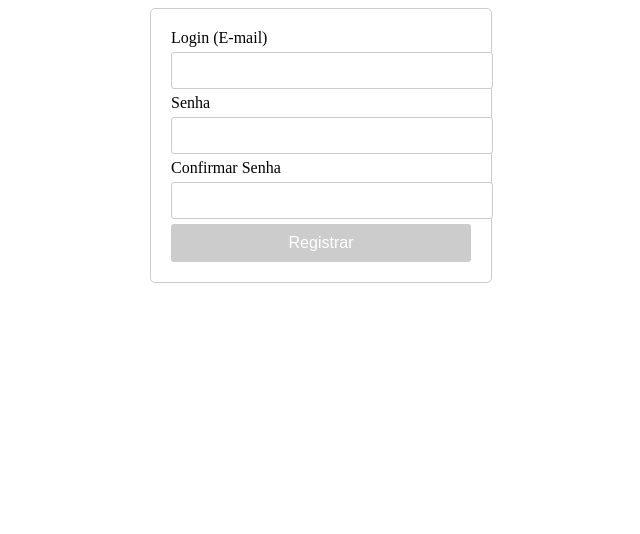
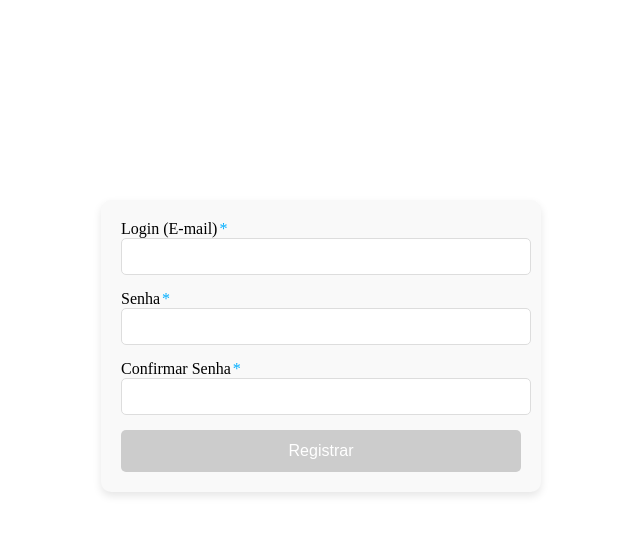
Before and after one commit to andrefelipebarros/SecureTimeNotes, an Angular app in the folder securetimenotes-frontend/securetimenotes/: page /register in a window 1280 px wide. Shown: the top 534 px of the page, without its empty margins (319-959 px from the left). Built offline with nearby package versions, Linux system fonts and the light colour scheme.

Commit message:
style: Update styles and buttons for better UX.

```diff
--- a/securetimenotes-frontend/securetimenotes/angular.json
+++ b/securetimenotes-frontend/securetimenotes/angular.json
@@ -24,7 +24,8 @@
               {
                 "glob": "**/*",
                 "input": "public"
-              }
+              },
+              "src/favicon.ico"
             ],
             "styles": [
               "src/styles.css"
--- a/securetimenotes-frontend/securetimenotes/src/app/components/home/home.component.css
+++ b/securetimenotes-frontend/securetimenotes/src/app/components/home/home.component.css
@@ -0,0 +1,46 @@
+.home-container {
+    text-align: center;
+    max-width: 400px;
+    margin: 50px auto;
+    padding: 20px;
+    margin-top: 200px;
+    border-radius: 10px;
+    background-color: #f9f9f9;
+    box-shadow: 0 4px 8px rgba(0, 0, 0, 0.1);
+}
+
+h2 {
+    font-family: 'Courier New', Courier, monospace;
+    color: #333;
+    font-weight: bold;
+    margin-bottom: 20px;
+}
+
+h2::after {
+    content: "Notes";
+    color: #00aeff;
+    font-weight: bold;
+}
+
+button {
+    display: block;
+    width: 100%;
+    padding: 10px;
+    margin: 10px 0;
+    border: none;
+    border-radius: 5px;
+    background-color: #007bff;
+    color: white;
+    font-size: 16px;
+    cursor: pointer;
+    transition: background 0.3s;
+}
+
+button:hover {
+    background-color: #0056b3;
+}
+
+p {
+    font-size: 16px;
+    color: #555;
+}
--- a/securetimenotes-frontend/securetimenotes/src/app/components/home/home.component.html
+++ b/securetimenotes-frontend/securetimenotes/src/app/components/home/home.component.html
@@ -1,5 +1,5 @@
 <div class="home-container">
-    <h2>{{ title }}</h2>
+    <h2>SecureTime</h2>
 
     <ng-container *ngIf="!isAuthenticated(); else loggedInTemplate">
         <button [routerLink]="'/register'">Register</button>
--- a/securetimenotes-frontend/securetimenotes/src/app/components/login/login.component.css
+++ b/securetimenotes-frontend/securetimenotes/src/app/components/login/login.component.css
@@ -0,0 +1,67 @@
+.login-container {
+    text-align: center;
+    max-width: 400px;
+    margin: 50px auto;
+    padding: 20px;
+    margin-top: 200px;
+    border-radius: 10px;
+    background-color: #f9f9f9;
+    box-shadow: 0 4px 8px rgba(0, 0, 0, 0.1);
+}
+
+.login-container form div {
+    margin-bottom: 15px;
+    text-align: left;
+}
+
+.login-container label {
+    display: inline;
+    margin-bottom: 5px;
+}
+
+.login-container label::after {
+    content: "*";
+    color: #00aeff;
+    margin-left: 2px;
+}
+
+.login-container input[type="email"],
+.login-container input[type="password"] {
+    width: calc(100% - 12px);
+    padding: 10px;
+    border: 1px solid #ddd;
+    border-radius: 5px;
+}
+
+.login-container input[type="email"]:focus,
+.login-container input[type="password"]:focus {
+    outline: none;
+    border-color: #007bff;
+    box-shadow: 0 0 5px rgba(0, 123, 255, 0.5);
+}
+
+.login-container button[type="submit"] {
+    width: 100%;
+    padding: 12px;
+    background-color: #007bff;
+    color: white;
+    border: none;
+    border-radius: 5px;
+    cursor: pointer;
+    font-size:16px;
+}
+
+.login-container button[type="submit"]:hover {
+    background-color: #0056b3;
+}
+
+.login-container button[type="submit"]:disabled {
+    background-color: #cccccc;
+    cursor: not-allowed;
+}
+
+.login-container div div {
+    color: red;
+    font-size: 0.8em;
+    margin-top: 5px;
+}
--- a/securetimenotes-frontend/securetimenotes/src/app/components/register/register.component.css
+++ b/securetimenotes-frontend/securetimenotes/src/app/components/register/register.component.css
@@ -1,30 +1,67 @@
 .register-container {
-    width: 300px;
-    margin: 0 auto;
+  text-align: center;
+  max-width: 400px;
+  margin: 50px auto;
   padding: 20px;
-    border: 1px solid #ccc;
+  margin-top: 200px;
+  border-radius: 10px;
+  background-color: #f9f9f9;
+  box-shadow: 0 4px 8px rgba(0, 0, 0, 0.1);
+}
+
+.register-container form div {
+  margin-bottom: 15px;
+  text-align: left;
+}
+
+.register-container label {
+  display: inline;
+  margin-bottom: 5px;
+}
+
+.register-container label::after {
+  content: "*";
+  color: #00aeff;
+  margin-left: 2px;
+}
+
+.register-container input[type="email"],
+.register-container input[type="password"] {
+  width: calc(100% - 12px);
+  padding: 10px;
+  border: 1px solid #ddd;
   border-radius: 5px;
 }
 
-  input {
-    width: 100%;
-    padding: 10px;
-    margin: 5px 0;
-    border-radius: 3px;
-    border: 1px solid #ccc;
+.register-container input[type="email"]:focus,
+.register-container input[type="password"]:focus {
+  outline: none;
+  border-color: #007bff;
+  box-shadow: 0 0 5px rgba(0, 123, 255, 0.5);
 }
 
-  button {
-    padding: 10px;
+.register-container button[type="submit"] {
   width: 100%;
+  padding: 12px;
+  background-color: #28a745;
+  color: white;
   border: none;
-    background-color: #4CAF50;
-    color: white;
+  border-radius: 5px;
+  cursor: pointer;
   font-size: 16px;
-    cursor: pointer;
-    border-radius: 3px;
 }
 
-  button:disabled {
-    background-color: #ccc;
+.register-container button[type="submit"]:hover {
+  background-color: #218838;
 }
+
+.register-container button[type="submit"]:disabled {
+  background-color: #cccccc;
+  cursor: not-allowed;
+}
+
+.register-container div div {
+  color: red;
+  font-size: 0.8em;
+  margin-top: 5px;
+}
--- a/securetimenotes-frontend/securetimenotes/src/index.html
+++ b/securetimenotes-frontend/securetimenotes/src/index.html
@@ -5,7 +5,7 @@
   <title>Secure Time Notes</title>
   <base href="/">
   <meta name="viewport" content="width=device-width, initial-scale=1">
-  <link rel="icon" type="image/x-icon" href="favicon.ico">
+  <link rel="icon" type="image/x-icon" href="./favicon.ico">
 </head>
 <body>
   <app-root></app-root>
```
Also changed, not shown: 1 other file (tests, documents, lock files or other folders). Lines whose indentation alone changed are shown as unchanged.
